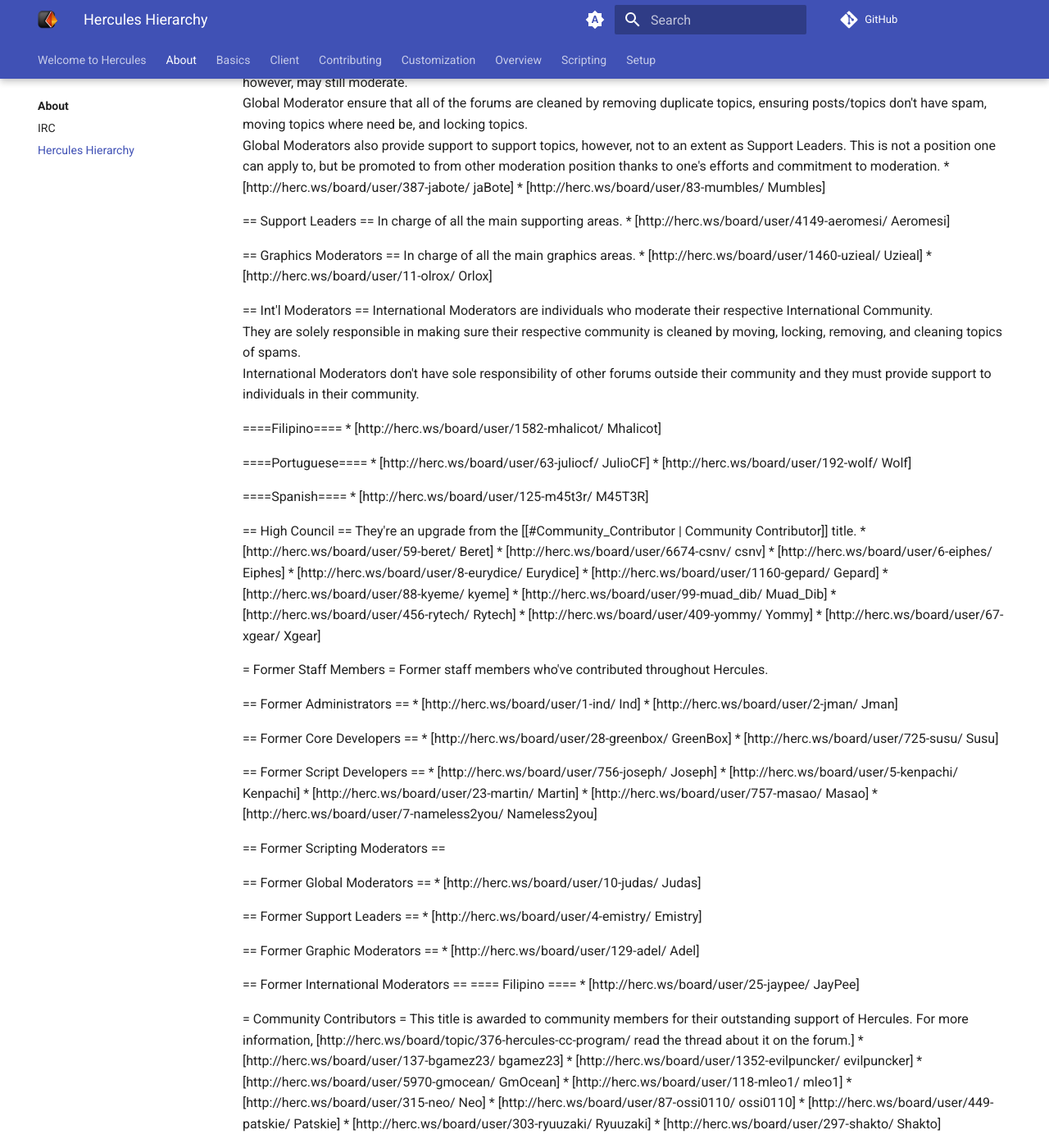
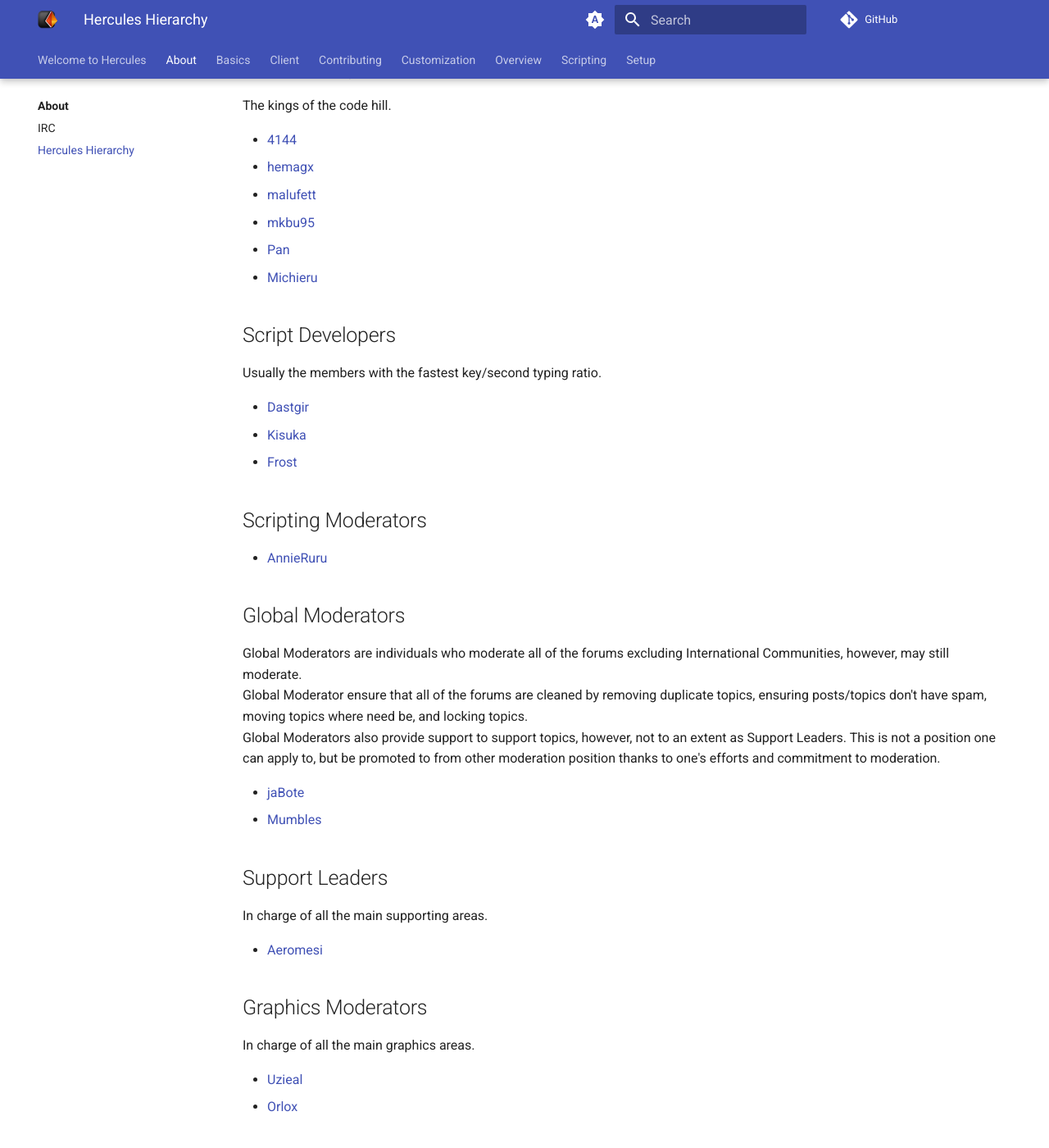
Before and after one commit to UFFPedroBorges/hercules-docs, an MkDocs documentation site: the page built from docs/about/staff.md, in a window 1280 px wide and 1400 px high, scrolled down 527 px. Shown: the whole window at 82% size. Built offline with MkDocs 1.6.1 and Material for MkDocs 9.7.7, drawn with Linux system fonts in a browser that asks for light colours; comment, search, counter and statistics services are not loaded; some of the changed text lies outside the part shown.

Commit message:
Convert all "About" pages to markdown

```diff
--- a/docs/about/staff.md
+++ b/docs/about/staff.md
@@ -1,138 +1,157 @@
 # Hercules Hierarchy
 
-= Staff Titles =
-Ordered alphabetically.<br/>All staff titles, regardless of their description, possesses full moderation powers.
+# Staff Titles
 
-== Administrators ==
+Ordered alphabetically.
+All staff titles, regardless of their description, possesses full moderation powers.
+
+## Administrators
+
 They administrate.
-* [http://herc.ws/board/user/307-haru/ Haru] ([http://herc.ws/board/index.php?app=members&filter=4 Development Administrator])
-* [http://herc.ws/board/user/43-mysterious/ Mysterious] ([http://herc.ws/board/index.php?app=members&filter=4 Community Administrator])
 
+- [Haru](http://herc.ws/board/user/307-haru/) ([Development
+  Administrator](http://herc.ws/board/index.php?app=members&filter=4))
+- [Mysterious](http://herc.ws/board/user/43-mysterious/) ([Community
+  Administrator](http://herc.ws/board/index.php?app=members&filter=4))
 
-== Core Developers ==
+## Core Developers
+
 The kings of the code hill.
-* [http://herc.ws/board/user/7100-4144/ 4144]
-* [http://herc.ws/board/user/45-hemagx/ hemagx]
-* [http://herc.ws/board/user/20-malufett/ malufett]
-* [http://herc.ws/board/user/49-mkbu95/ mkbu95]
-* [http://herc.ws/board/user/4055-pan/ Pan]
-* [http://herc.ws/board/user/50-michieru/ Michieru]
 
+- [4144](http://herc.ws/board/user/7100-4144/)
+- [hemagx](http://herc.ws/board/user/45-hemagx/)
+- [malufett](http://herc.ws/board/user/20-malufett/)
+- [mkbu95](http://herc.ws/board/user/49-mkbu95/)
+- [Pan](http://herc.ws/board/user/4055-pan/)
+- [Michieru](http://herc.ws/board/user/50-michieru/)
 
-== Script Developers ==
+## Script Developers
+
 Usually the members with the fastest key/second typing ratio.
-* [http://herc.ws/board/user/48-dastgir/ Dastgir]
-* [http://herc.ws/board/user/1664-kisuka/ Kisuka]
-* [http://herc.ws/board/user/82-frost/ Frost]
 
-== Scripting Moderators ==
-* [http://herc.ws/board/user/4102-annieruru/ AnnieRuru]
+- [Dastgir](http://herc.ws/board/user/48-dastgir/)
+- [Kisuka](http://herc.ws/board/user/1664-kisuka/)
+- [Frost](http://herc.ws/board/user/82-frost/)
 
+## Scripting Moderators
 
-== Global Moderators ==
-Global Moderators are individuals who moderate all of the forums excluding International Communities, however, may still moderate.<br/>
-Global Moderator ensure that all of the forums are cleaned by removing duplicate topics, ensuring posts/topics don't have spam, moving topics where need be, and locking topics.<br/>
-Global Moderators also provide support to support topics, however, not to an extent as Support Leaders. This is not a position one can apply to, but be promoted to from other moderation position thanks to one's efforts and commitment to moderation.
-* [http://herc.ws/board/user/387-jabote/ jaBote]
-* [http://herc.ws/board/user/83-mumbles/ Mumbles]
+- [AnnieRuru](http://herc.ws/board/user/4102-annieruru/)
 
+## Global Moderators
 
-== Support Leaders ==
+Global Moderators are individuals who moderate all of the forums excluding International Communities, however, may still
+moderate.
+Global Moderator ensure that all of the forums are cleaned by removing duplicate topics, ensuring posts/topics don't
+have spam, moving topics where need be, and locking topics.
+Global Moderators also provide support to support topics, however, not to an extent as Support Leaders. This is not a
+position one can apply to, but be promoted to from other moderation position thanks to one's efforts and commitment to
+moderation.
+
+- [jaBote](http://herc.ws/board/user/387-jabote/)
+- [Mumbles](http://herc.ws/board/user/83-mumbles/)
+
+## Support Leaders
+
 In charge of all the main supporting areas.
-* [http://herc.ws/board/user/4149-aeromesi/ Aeromesi]
 
+- [Aeromesi](http://herc.ws/board/user/4149-aeromesi/)
 
-== Graphics Moderators ==
+## Graphics Moderators
+
 In charge of all the main graphics areas.
-* [http://herc.ws/board/user/1460-uzieal/ Uzieal]
-* [http://herc.ws/board/user/11-olrox/ Orlox]
 
+- [Uzieal](http://herc.ws/board/user/1460-uzieal/)
+- [Orlox](http://herc.ws/board/user/11-olrox/)
 
-== Int'l Moderators ==
-International Moderators are individuals who moderate their respective International Community.<br/>
-They are solely responsible in making sure their respective community is cleaned by moving, locking, removing, and cleaning topics of spams.<br/>
-International Moderators don't have sole responsibility of other forums outside their community and they must provide support to individuals in their community.
+## Int'l Moderators
 
+International Moderators are individuals who moderate their respective International Community.
+They are solely responsible in making sure their respective community is cleaned by moving, locking, removing, and
+cleaning topics of spams.
+International Moderators don't have sole responsibility of other forums outside their community and they must provide
+support to individuals in their community.
 
-====Filipino====
-* [http://herc.ws/board/user/1582-mhalicot/ Mhalicot]
+#### Filipino
 
+- [Mhalicot](http://herc.ws/board/user/1582-mhalicot/)
 
-====Portuguese====
-* [http://herc.ws/board/user/63-juliocf/ JulioCF]
-* [http://herc.ws/board/user/192-wolf/ Wolf]
+#### Portuguese
 
+- [JulioCF](http://herc.ws/board/user/63-juliocf/)
+- [Wolf](http://herc.ws/board/user/192-wolf/)
 
-====Spanish====
-* [http://herc.ws/board/user/125-m45t3r/ M45T3R]
+#### Spanish
 
+- [M45T3R](http://herc.ws/board/user/125-m45t3r/)
 
-== High Council ==
-They're an upgrade from the [[#Community_Contributor | Community Contributor]] title.
-* [http://herc.ws/board/user/59-beret/ Beret]
-* [http://herc.ws/board/user/6674-csnv/ csnv]
-* [http://herc.ws/board/user/6-eiphes/ Eiphes]
-* [http://herc.ws/board/user/8-eurydice/ Eurydice]
-* [http://herc.ws/board/user/1160-gepard/ Gepard]
-* [http://herc.ws/board/user/88-kyeme/ kyeme]
-* [http://herc.ws/board/user/99-muad_dib/ Muad_Dib]
-* [http://herc.ws/board/user/456-rytech/ Rytech]
-* [http://herc.ws/board/user/409-yommy/ Yommy]
-* [http://herc.ws/board/user/67-xgear/ Xgear]
+## High Council
 
+They're an upgrade from the [ Community Contributor](#Community_Contributor "wikilink") title.
 
-= Former Staff Members =
+- [Beret](http://herc.ws/board/user/59-beret/)
+- [csnv](http://herc.ws/board/user/6674-csnv/)
+- [Eiphes](http://herc.ws/board/user/6-eiphes/)
+- [Eurydice](http://herc.ws/board/user/8-eurydice/)
+- [Gepard](http://herc.ws/board/user/1160-gepard/)
+- [kyeme](http://herc.ws/board/user/88-kyeme/)
+- [Muad_Dib](http://herc.ws/board/user/99-muad_dib/)
+- [Rytech](http://herc.ws/board/user/456-rytech/)
+- [Yommy](http://herc.ws/board/user/409-yommy/)
+- [Xgear](http://herc.ws/board/user/67-xgear/)
+
+# Former Staff Members
+
 Former staff members who've contributed throughout Hercules.
 
+## Former Administrators
 
-== Former Administrators ==
-* [http://herc.ws/board/user/1-ind/ Ind]
-* [http://herc.ws/board/user/2-jman/ Jman]
+- [Ind](http://herc.ws/board/user/1-ind/)
+- [Jman](http://herc.ws/board/user/2-jman/)
 
+## Former Core Developers
 
-== Former Core Developers ==
-* [http://herc.ws/board/user/28-greenbox/ GreenBox]
-* [http://herc.ws/board/user/725-susu/ Susu]
+- [GreenBox](http://herc.ws/board/user/28-greenbox/)
+- [Susu](http://herc.ws/board/user/725-susu/)
 
+## Former Script Developers
 
-== Former Script Developers ==
-* [http://herc.ws/board/user/756-joseph/ Joseph]
-* [http://herc.ws/board/user/5-kenpachi/ Kenpachi]
-* [http://herc.ws/board/user/23-martin/ Martin]
-* [http://herc.ws/board/user/757-masao/ Masao]
-* [http://herc.ws/board/user/7-nameless2you/ Nameless2you]
+- [Joseph](http://herc.ws/board/user/756-joseph/)
+- [Kenpachi](http://herc.ws/board/user/5-kenpachi/)
+- [Martin](http://herc.ws/board/user/23-martin/)
+- [Masao](http://herc.ws/board/user/757-masao/)
+- [Nameless2you](http://herc.ws/board/user/7-nameless2you/)
 
+## Former Scripting Moderators
 
-== Former Scripting Moderators ==
+## Former Global Moderators
 
+- [Judas](http://herc.ws/board/user/10-judas/)
 
-== Former Global Moderators ==
-* [http://herc.ws/board/user/10-judas/ Judas]
+## Former Support Leaders
 
+- [Emistry](http://herc.ws/board/user/4-emistry/)
 
-== Former Support Leaders ==
-* [http://herc.ws/board/user/4-emistry/ Emistry]
+## Former Graphic Moderators
 
+- [Adel](http://herc.ws/board/user/129-adel/)
 
-== Former Graphic Moderators ==
-* [http://herc.ws/board/user/129-adel/ Adel]
+## Former International Moderators
 
+#### Filipino
 
-== Former International Moderators ==
-==== Filipino ====
-* [http://herc.ws/board/user/25-jaypee/ JayPee]
+- [JayPee](http://herc.ws/board/user/25-jaypee/)
 
+# Community Contributors
 
-= Community Contributors =
-This title is awarded to community members for their outstanding support of Hercules. For more information, [http://herc.ws/board/topic/376-hercules-cc-program/ read the thread about it on the forum.]
-* [http://herc.ws/board/user/137-bgamez23/ bgamez23]
-* [http://herc.ws/board/user/1352-evilpuncker/ evilpuncker]
-* [http://herc.ws/board/user/5970-gmocean/ GmOcean]
-* [http://herc.ws/board/user/118-mleo1/ mleo1]
-* [http://herc.ws/board/user/315-neo/ Neo]
-* [http://herc.ws/board/user/87-ossi0110/ ossi0110]
-* [http://herc.ws/board/user/449-patskie/ Patskie]
-* [http://herc.ws/board/user/303-ryuuzaki/ Ryuuzaki]
-* [http://herc.ws/board/user/297-shakto/ Shakto]
+This title is awarded to community members for their outstanding support of Hercules. For more information, [read the
+thread about it on the forum.](http://herc.ws/board/topic/376-hercules-cc-program/)
 
-[[Category:Hercules]]
+- [bgamez23](http://herc.ws/board/user/137-bgamez23/)
+- [evilpuncker](http://herc.ws/board/user/1352-evilpuncker/)
+- [GmOcean](http://herc.ws/board/user/5970-gmocean/)
+- [mleo1](http://herc.ws/board/user/118-mleo1/)
+- [Neo](http://herc.ws/board/user/315-neo/)
+- [ossi0110](http://herc.ws/board/user/87-ossi0110/)
+- [Patskie](http://herc.ws/board/user/449-patskie/)
+- [Ryuuzaki](http://herc.ws/board/user/303-ryuuzaki/)
+- [Shakto](http://herc.ws/board/user/297-shakto/)
```
Also changed, not shown: docs/about/index.md (+12 -16 lines), docs/about/irc.md (+41 -27 lines).
